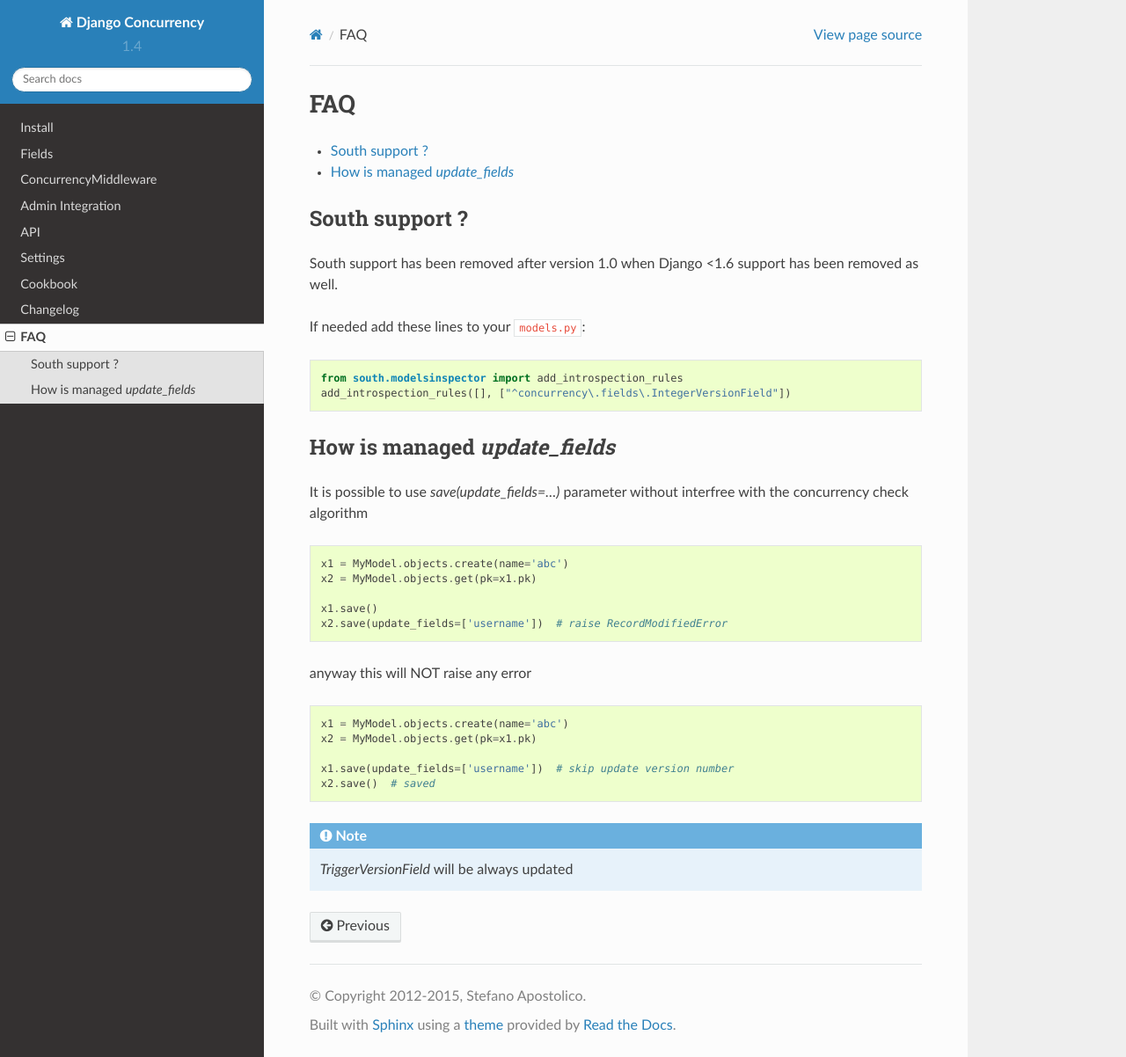
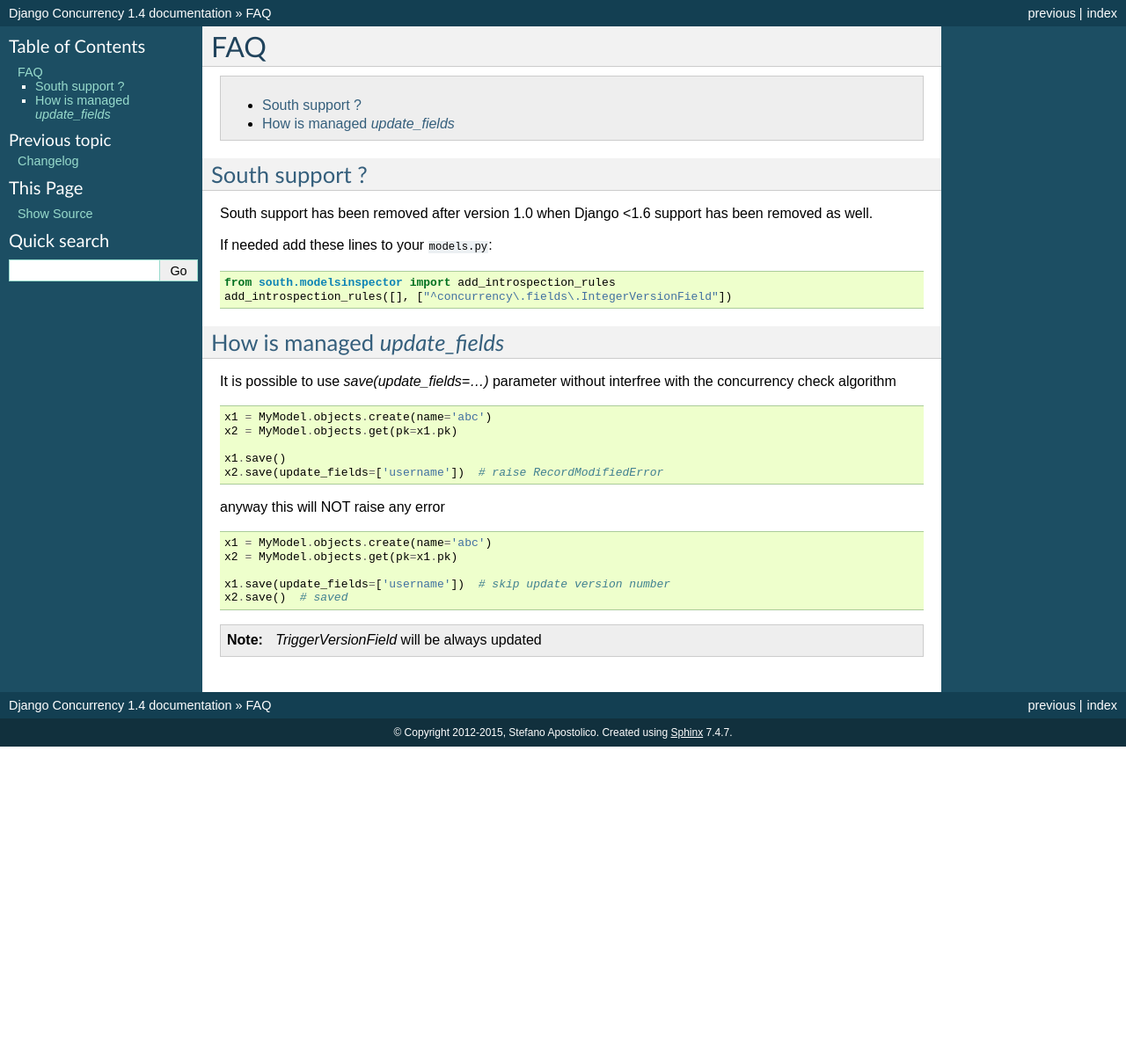
Before and after one commit to saxix/django-concurrency, a Sphinx documentation site: the page built from docs/faq.rst, in a window 1280 px wide and 1202 px high. Shown: the whole window at 88% size. Built offline with Sphinx 7.4.7, drawn with Linux system fonts in a browser that asks for light colours.

Commit message:
updates docs

```diff
--- a/docs/admin.rst
+++ b/docs/admin.rst
@@ -1,9 +1,9 @@
 .. include:: globals.txt
 .. _admin:
 
-==================
+=================
 Admin Integration
-==================
+=================
 
 .. contents::
    :local:
--- a/docs/api.rst
+++ b/docs/api.rst
@@ -115,7 +115,6 @@
 Helpers
 -------
 
-
 .. _apply_concurrency_check:
 
 `apply_concurrency_check()`
@@ -132,8 +131,7 @@
   you need to use a migration to add a `VersionField` to the desired Model.
 
 
-.. note:: See ``demo.auth_migrations`` for a example how to add
-:class:`IntegerVersionField <concurrency.fields.IntegerVersionField>` to :class:`auth.Group` )
+.. note:: See ``demo.auth_migrations`` for a example how to add :class:`IntegerVersionField <concurrency.fields.IntegerVersionField>` to :class:`auth.Group` )
 
 .. code-block:: python
 
--- a/docs/conf.py
+++ b/docs/conf.py
@@ -128,14 +128,7 @@
 
 # The theme to use for HTML and HTML Help pages.  See the documentation for
 # a list of builtin themes.
-
-if os.environ.get('READTHEDOCS', None) == 'True':
-    html_theme = "sphinx_rtd_theme"
-else:
-    import sphinx_rtd_theme
-
-    html_theme = "sphinx_rtd_theme"
-    html_theme_path = [sphinx_rtd_theme.get_html_theme_path()]
+html_theme = "default"
 #
 # Theme options are theme-specific and customize the look and feel of a theme
 # further.  For a list of options available for each theme, see the
--- a/docs/faq.rst
+++ b/docs/faq.rst
@@ -9,7 +9,7 @@
 .. contents::
    :local:
 
-.. _south:
+.. _south_support:
 
 South support ?
 ---------------
```
Also changed, not shown: README.rst (+5 -5 lines), docs/fields.rst (+2 -6 lines), docs/settings.rst (+2 -5 lines), .travis.yml, 1 other file.
